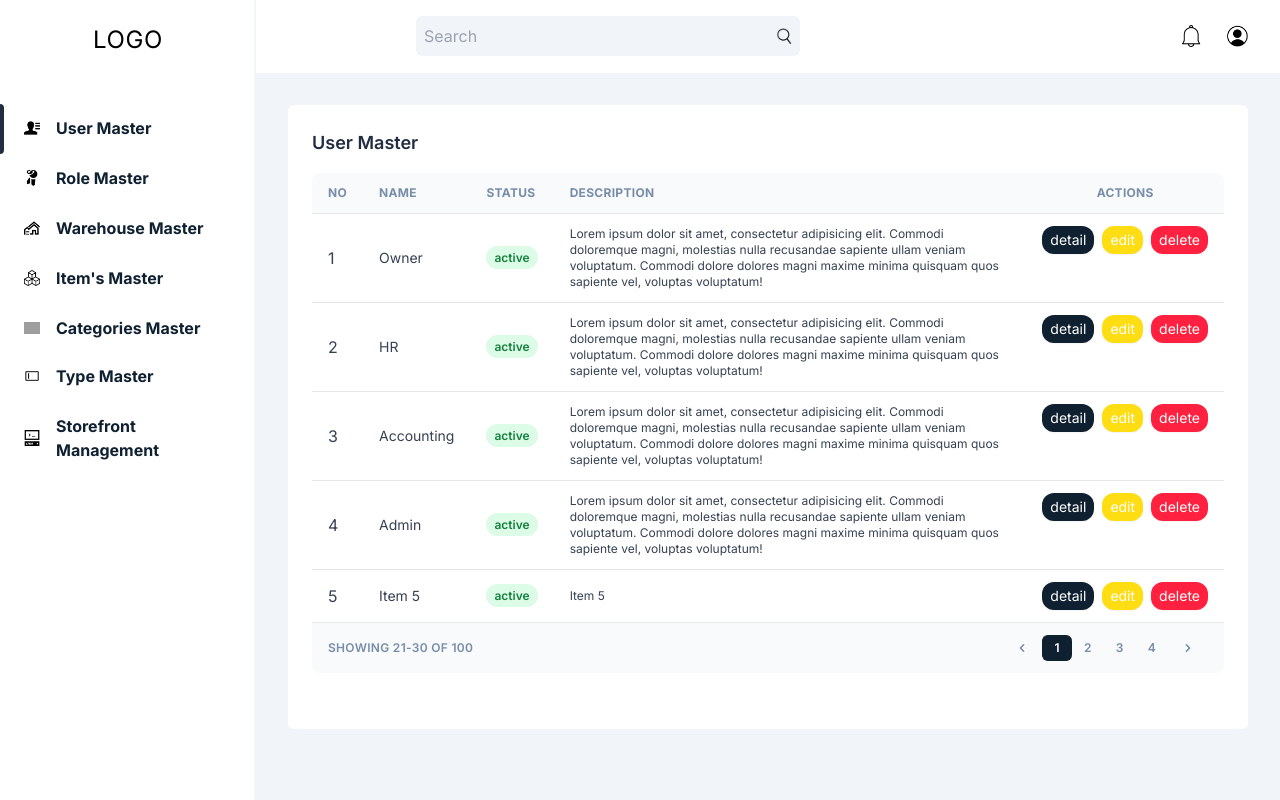
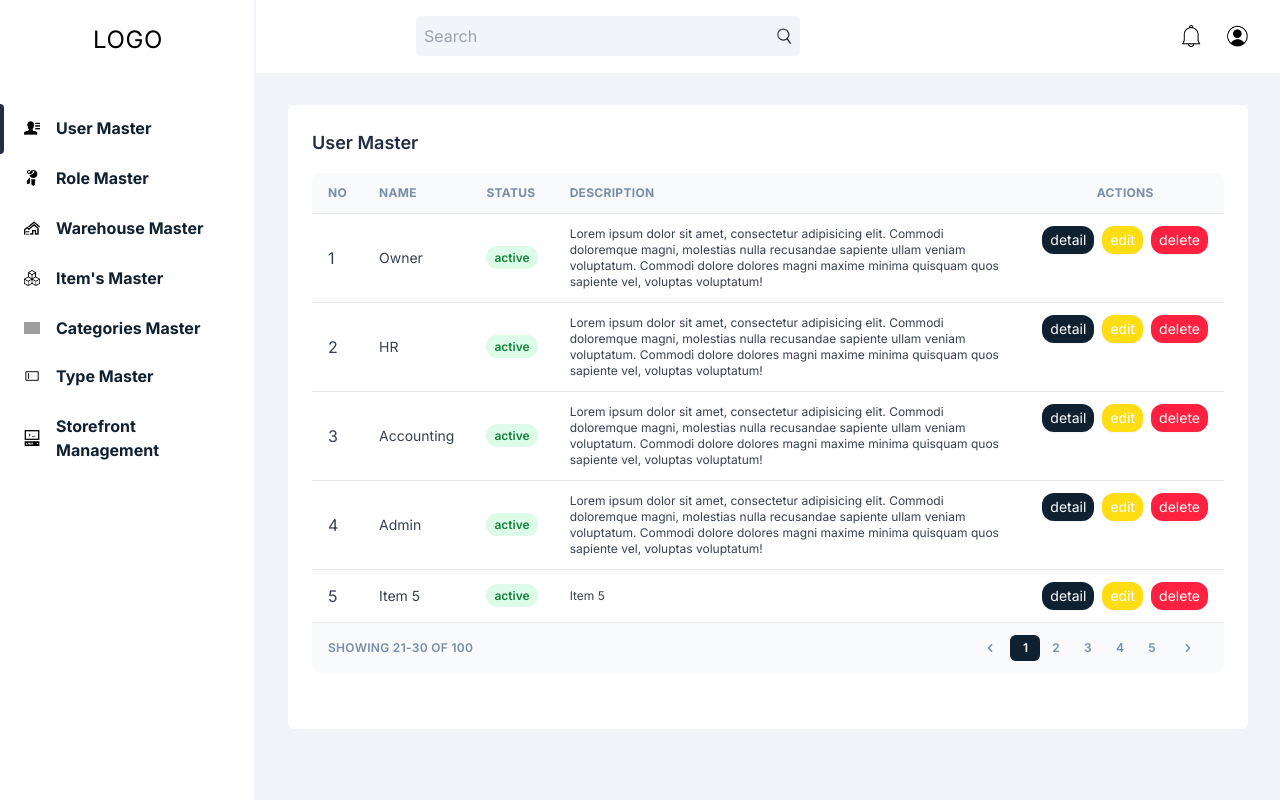
Before and after one commit to Azukii09/cosmetics-shop, a Next.js app: page /admin/user in a window 1280 px wide. Built offline with nearby package versions, Linux system fonts and the light colour scheme; grey boxes are pictures that could not be loaded.

Commit message:
#30- make table and pagination component commentary for documentations
Signed-off-by: Azukii09 <azuknisianta@gmail.com>

```diff
--- a/src/app/admin/user/page.tsx
+++ b/src/app/admin/user/page.tsx
@@ -140,6 +140,12 @@ export default function UserMasterPage() {
             status:"active",
             description:"Item 20"
         },
+        {
+            id:21,
+            name:"Item 21",
+            status:"active",
+            description:"Item 21"
+        },
     ]
     return (
         <div className="container p-8">
--- a/src/components/components/paginationsComponent.tsx
+++ b/src/components/components/paginationsComponent.tsx
@@ -7,8 +7,13 @@ export default function PaginationComponent(props: {
     currentPage:number,
     onPageChange:any,
 }){
+    // check current page pagination state
     const [currentPage, setCurrentPage] = useState(1);
+
+    // count the page number for data
     const pagesCount = Math.ceil(props.item / props.pageSize); // 100/10
+
+    // actions for set current and active page
     function handlePageChange(page:number,status:"next"|"prev"|"none") {
         if(status === "next" && (page+1 <= pagesCount)){
             setCurrentPage(page+1);
--- a/src/components/components/tableComponent.tsx
+++ b/src/components/components/tableComponent.tsx
@@ -7,13 +7,17 @@ export default function TableComponent(props: {
     title: any[];
     body: any[];
 }) {
+    // for set current page state
     const [currentPage, setCurrentPage] = useState(1);
+    // for set how many row for listed data
     const pageSize = 5;
 
+    // actions for change page states
     const onPageChange = (page:number) => {
         setCurrentPage(page);
     };
 
+    // for show data that listed
     const paginate = (items:any[], pageNumber:number, pageSize:number) => {
         const startIndex = (pageNumber - 1) * pageSize;
         return items.slice(startIndex, startIndex + pageSize);
```
